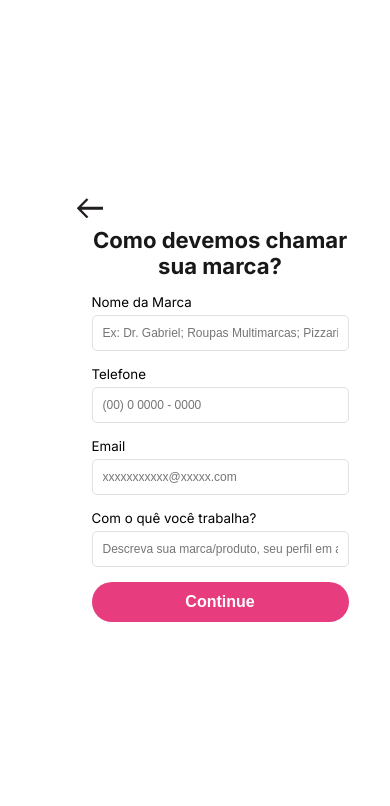
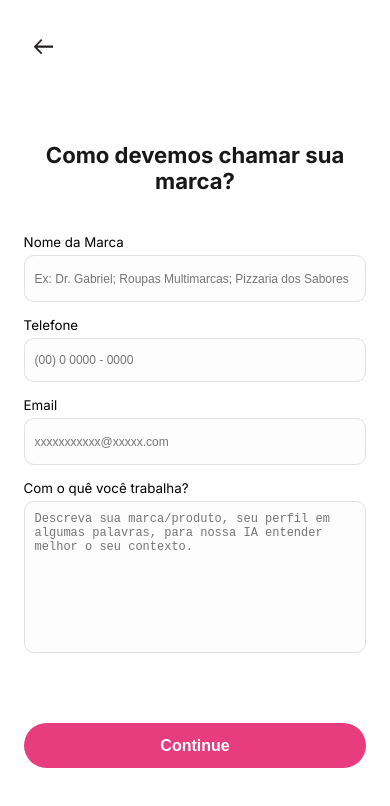
Before and after one commit to ThiagoElias20/BestContentAI-Desafio-Frontend, a Vue app: page /pagina-form in a window 390 px wide. Shown: the top 806 px of the page. Built offline with nearby package versions, Linux system fonts and the light colour scheme.

Commit message:
Revisado os estilos das telas, uniformizando o textarea no componente de Input e criação de um media query para telas grandes (acima de 1600px de largura)

```diff
--- a/src/components/Input.vue
+++ b/src/components/Input.vue
@@ -12,7 +12,12 @@
     <div :class="inputClass">
         <label :for="inputId">
             <small>{{ label }}</small>
-            <input type="text" :id="inputId" :placeholder="placeholder" :value="valorForm" required>
+            <template v-if="inputClass === 'Desc'">
+                <textarea :id="inputId" :placeholder="placeholder" :value="valorForm" required></textarea>
+            </template>
+            <template v-else>
+                <input type="text" :id="inputId" :placeholder="placeholder" :value="valorForm" required>
+            </template>
         </label>
     </div>
 </template>
@@ -29,18 +34,30 @@
     div label small {
         margin-bottom: 5px;
     }
-    div label input {
+    div label input, textarea{
         width: inherit;
         padding: 10px;
         margin-bottom: 15px;
-        border-radius: 5px;
+        border-radius: 10px;
         border: 1px solid #E0E1E6;
         outline: none;
         font-size: 0.75rem;
+        resize: none;
+        background-color: #FDFDFD;
     }
-    div label input:focus {
+    div label textarea {
+        height: 130px;
+        margin-bottom: 70px;;
+    }
+    div label input:focus, textarea:focus{
         transition: all 0.5s ease;
         border: 1px solid #E73C7E;
         box-shadow: 0px 0px 3px #E73C7E;
     }
+
+    @media (max-width: 668px) {
+        div label input {
+            height: 25px;
+        }
+    }
 </style>
--- a/src/components/InputTelefone.vue
+++ b/src/components/InputTelefone.vue
@@ -45,14 +45,21 @@
         width: inherit;
         padding: 10px;
         margin-bottom: 15px;
-        border-radius: 5px;
+        border-radius: 10px;
         border: 1px solid #E0E1E6;
         outline: none;
         font-size: 0.75rem;
+        background-color: #FDFDFD;
     }
     div label input:focus {
         transition: all 0.5s ease;
         border: 1px solid #E73C7E;
         box-shadow: 0px 0px 3px #E73C7E;
     }
+
+    @media (max-width: 668px) {
+        div label input {
+            height: 22px;
+        }
+    }
 </style>
--- a/src/views/PaginaForm.vue
+++ b/src/views/PaginaForm.vue
@@ -51,6 +51,10 @@
         top: 10px;
         left: 10px;
     }
+    .paginaForm main .seta:hover {
+        left: 5px;
+        transition: all 0.2s ease-in-out;
+    }
     .paginaForm main .seta img {
         height: 20px;
     }
@@ -71,6 +75,7 @@
     }
     .paginaForm main .inputCard .textos h1 {
         font-size: 1.38rem;
+        margin-bottom: 40px;
     }
     .paginaForm main .inputCard form {
         width: 100%;
@@ -105,4 +110,26 @@
         transform: translateY(2px);
         transition: all 0.1s ease;
     }
+
+    @media (max-width: 668px) {
+        .paginaForm {
+            margin: 0 4vw 0 4vw;
+        }
+        .paginaForm main {
+            height: 95%;
+        }
+        .paginaForm main .seta img {
+            height: 15px;
+        }
+        .paginaForm main .inputCard {
+            padding: 50px 0 0 0;
+            height: inherit;
+        }
+        .paginaForm main .inputCard .inputs button {
+            height: 45px;
+        }
+        .paginaForm main .inputCard .inputs a {
+            margin-bottom: 100px;
+        }
+    }
 </style>
--- a/src/views/PaginaInicial.vue
+++ b/src/views/PaginaInicial.vue
@@ -98,6 +98,11 @@
     .paginaInicial main .seta {
         position: absolute;
         top: 10px;
+        left: 10px;
+    }
+    .paginaInicial main .seta:hover {
+        left: 5px;
+        transition: all 0.2s ease-in-out;
     }
     .paginaInicial main .seta img {
         height: 20px;
@@ -200,6 +205,10 @@
         font-weight: 600;
         color: #86868a;
     }
+    .paginaInicial main .inputCard .inputs a:hover {
+        color: #E73C7E;
+        transition: all 0.3s ease;
+    }
 
     @media (max-width: 668px) {
         .paginaInicial {
@@ -207,6 +216,9 @@
         }
         .paginaInicial main {
             height: 95%;
+        }
+        .paginaInicial main .seta {
+            left: 0px;
         }
         .paginaInicial main .seta img {
             height: 15px;
@@ -219,15 +231,56 @@
             height: 225px;
             margin-bottom: 25px;
         }
-        .paginaInicial main .inputCard .inputs input {
+        .paginaInicial main .inputCard .inputs .input {
+            width: 100%;
+            margin-top: 15px;
+            margin-bottom: 15px;
+        }
+        .paginaInicial main .inputCard .inputs .input img {
+            height: 22px;
+            margin: 0 20px 0 20px;
+        }
+        .paginaInicial main .inputCard .inputs .input input {
             height: 40px;
             width: 87%;
+            font-size: 0.68rem;
+            padding-left: 60px;
         }
         .paginaInicial main .inputCard .inputs button {
             height: 45px;
         }
         .paginaInicial main .inputCard .inputs a {
-            margin-bottom: 100px;
+            margin-bottom: 90px;
+        }
+    }
+
+    @media (min-width: 1600px) {
+        /* Estilização para telas maiores */
+        .paginaInicial {
+            margin: 0 20vw 0 20vw;
+        }
+        .paginaInicial main .inputCard {
+            width: 100%;
+            max-width: 425px;
+            min-width: 100px;
+        }
+        .paginaInicial main .inputCard img {
+            height: 225px;
+        }
+        .paginaInicial main .inputCard .inputs .input {
+            width: 250px;
+            height: 38px;
+        }
+        .paginaInicial main .inputCard .inputs .input img {
+            margin: 0 17px 0 17px;
+        }
+        .paginaInicial main .inputCard .inputs .input input {
+            width: 100%;
+            font-size: 0.75rem;
+            padding-left: 45px;
+        }
+        .paginaInicial main .inputCard .inputs button {
+            font-size: 1.1rem;
         }
     }
 </style>
```
